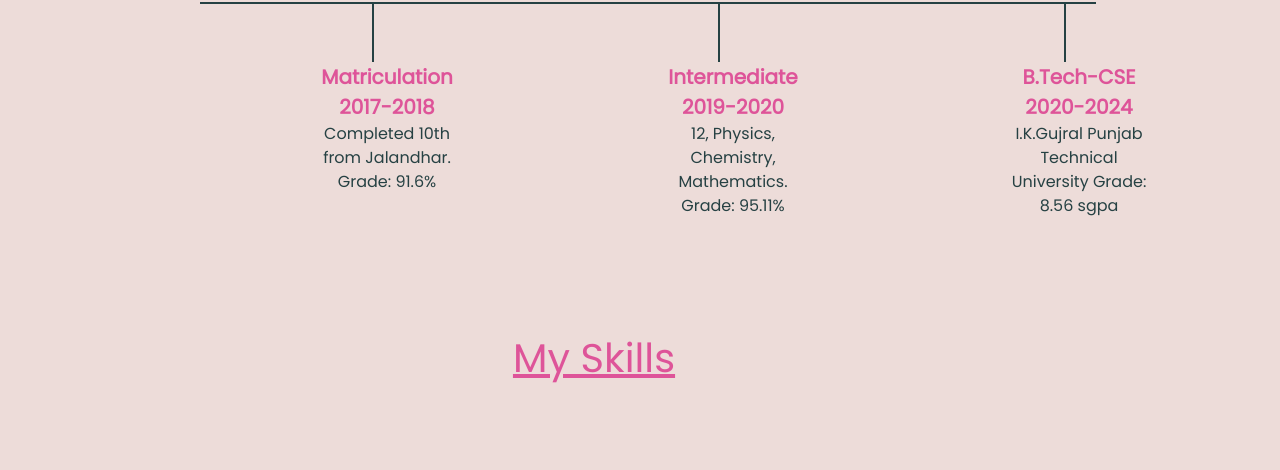
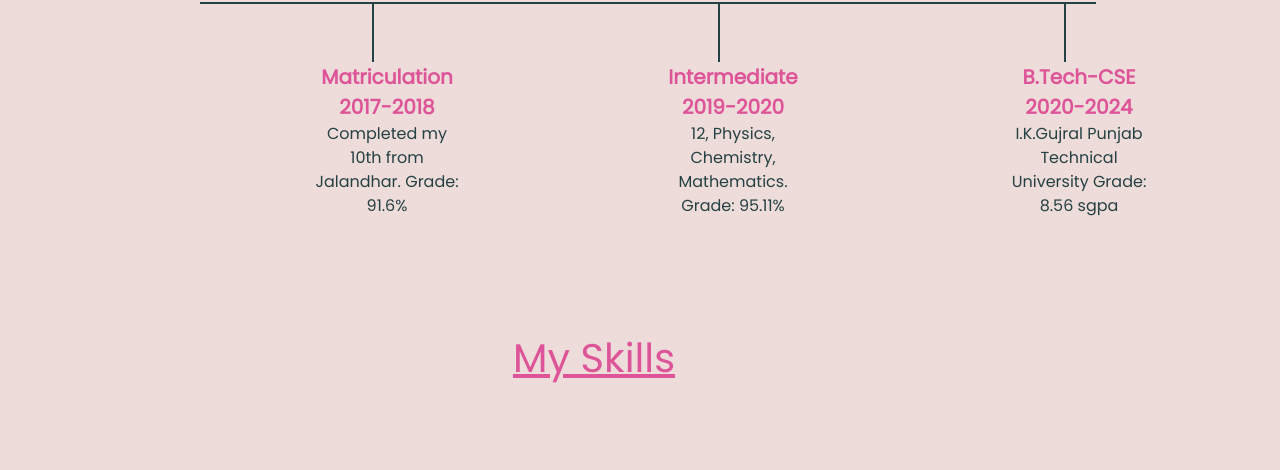
Before and after one commit to manpreet-mann/Manpreet-Portfolio, a plain HTML site: page index.html in a window 1280 px wide. Shown: the part 1620-2090 px from the top of the page. Drawn offline with nearby package versions, Linux system fonts and the light colour scheme.

Commit message:
Updated New

```diff
--- a/index.html
+++ b/index.html
@@ -106,7 +106,7 @@
                     <div class="verticalText">
                         Matriculation 2017-2018
                     </div>
-                    <div class="verticalDesc">Completed 10th from Jalandhar. Grade: 91.6%</div>
+                    <div class="verticalDesc">Completed my 10th from Jalandhar. Grade: 91.6%</div>
                 </div>
                 <div class="verticalLine">
                     <div class="verticalText">
```
